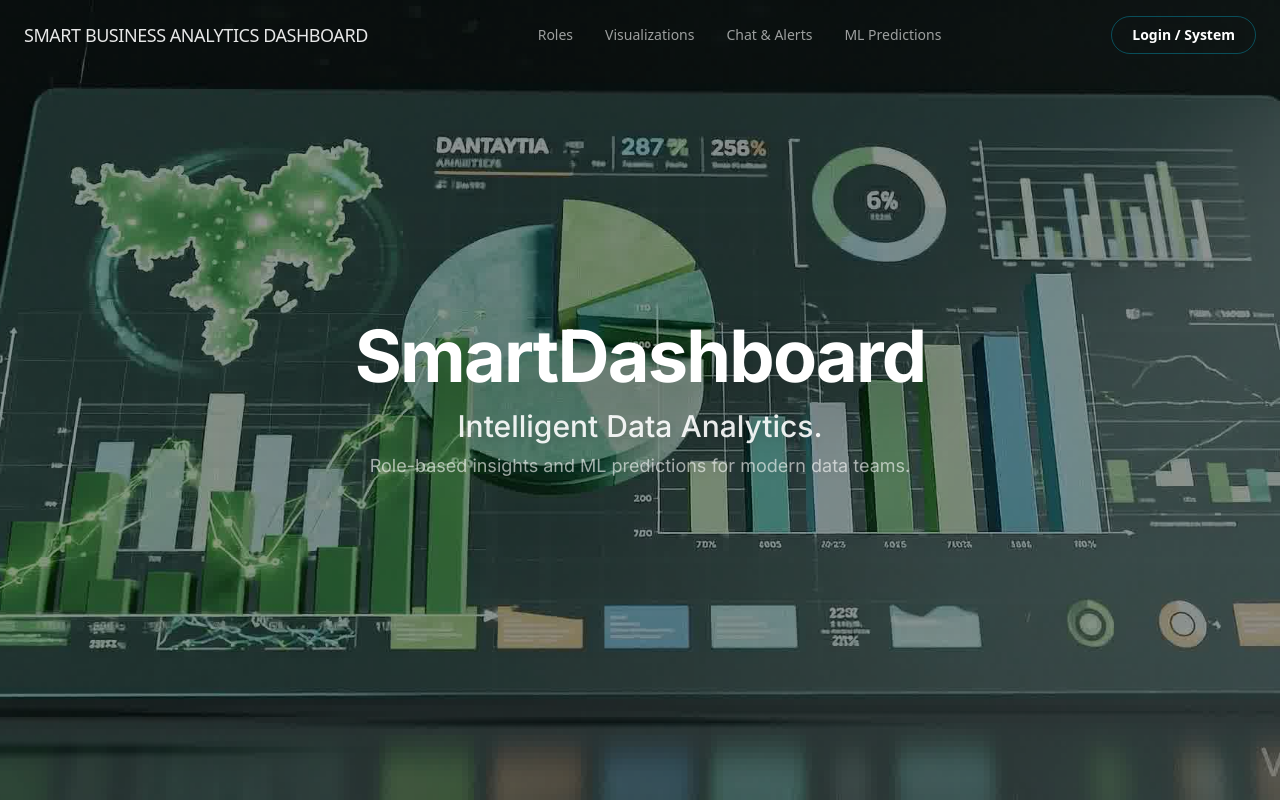
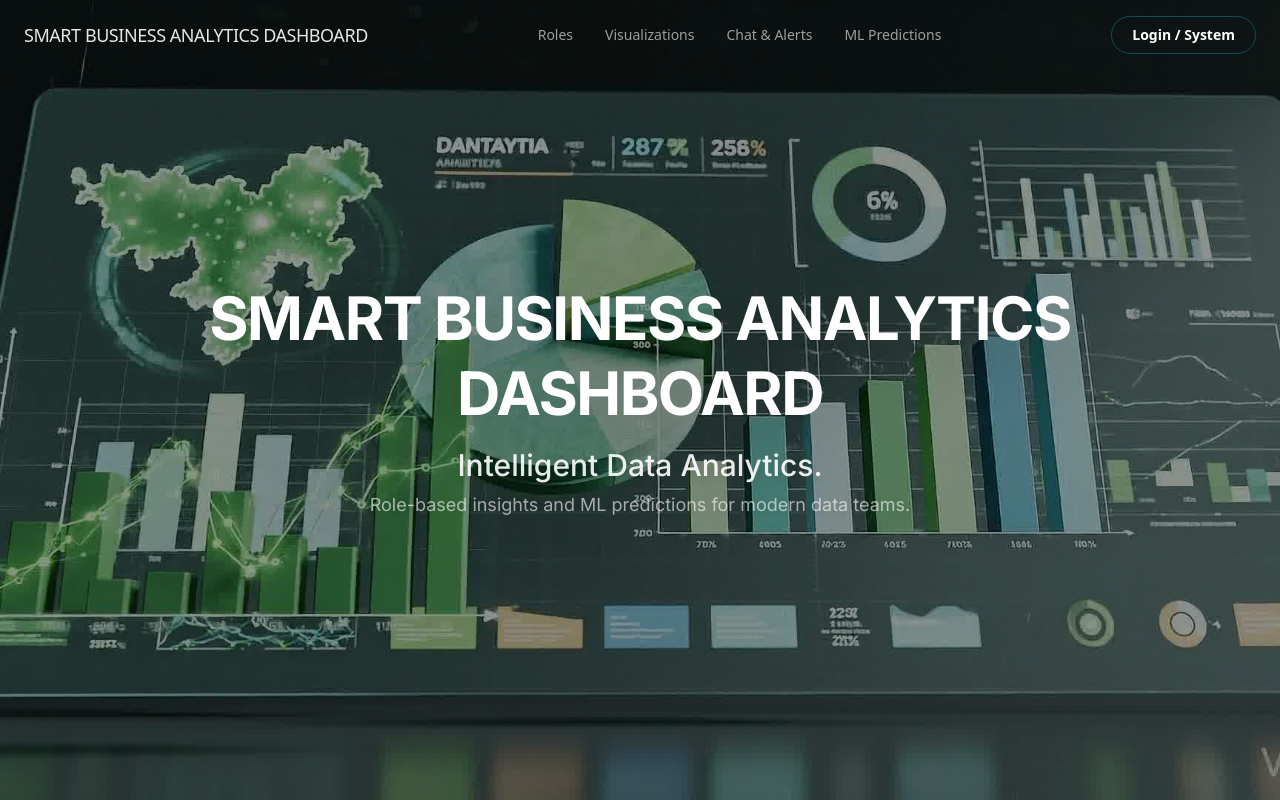
Before and after one commit to yadavjyothsnaa-source/smartdashboard, a Next.js app: page / in a window 1280 px wide. Shown: the top 800 px of the page. Built offline with nearby package versions, Linux system fonts and the light colour scheme.

Commit message:
Update hero text brand to SMART BUSINESS ANALYTICS DASHBOARD

```diff
--- a/src/components/ScrollStory.tsx
+++ b/src/components/ScrollStory.tsx
@@ -29,8 +29,8 @@
           transition={{ duration: 0.8 }}
           className="flex flex-col items-center justify-center max-w-4xl text-center"
         >
-          <h1 className="text-5xl md:text-7xl font-bold tracking-tight text-white mb-4 drop-shadow-2xl font-sans">
-            SmartDashboard
+          <h1 className="text-4xl md:text-6xl font-bold tracking-tight text-white mb-4 drop-shadow-2xl font-sans max-w-5xl mx-auto leading-tight">
+            SMART BUSINESS ANALYTICS DASHBOARD
           </h1>
           <p className="text-2xl md:text-3xl font-medium text-white/90 mb-2 drop-shadow-lg font-sans">
             Intelligent Data Analytics.
```
